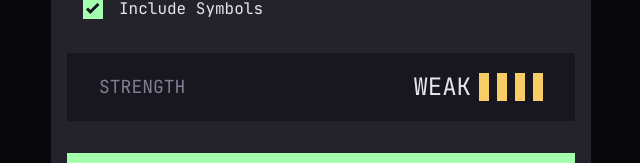
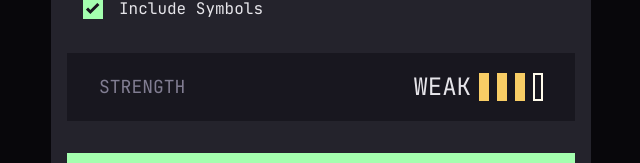
Before and after one commit to NarelaCamara/password-generator-app, a React (Vite) app: page / in a window 1280 px wide. Shown: the part 477-640 px from the top of the page, without its empty margins (319-959 px from the left). Built offline with nearby package versions, Linux system fonts and the light colour scheme.

Commit message:
feat: maquetado

```diff
--- a/src/App.tsx
+++ b/src/App.tsx
@@ -78,7 +78,7 @@ function App() {
                 <div className="w-[10px] h-[28px] bg-[#F8CD65]"></div>
                 <div className="w-[10px] h-[28px] bg-[#F8CD65]"></div>
                 <div className="w-[10px] h-[28px] bg-[#F8CD65]"></div>
-                <div className="w-[10px] h-[28px] bg-[#F8CD65]"></div>
+                <div className="w-[10px] h-[28px] border-2 border-amber-50  "></div>
               </div>
             </div>
           </div>
```
